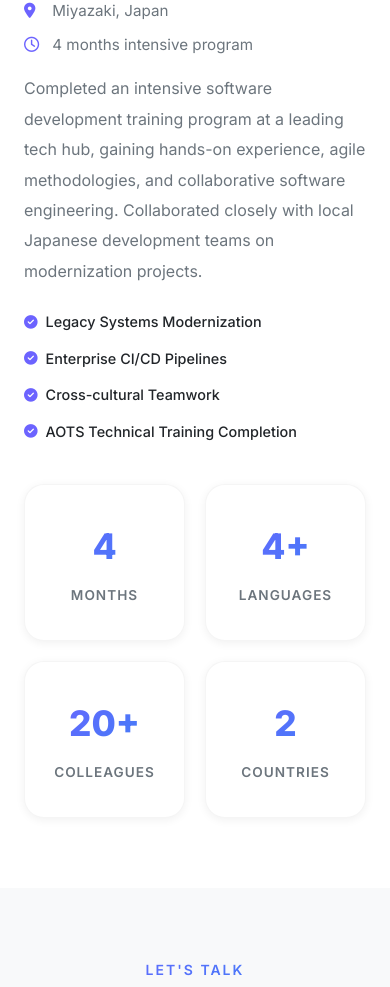
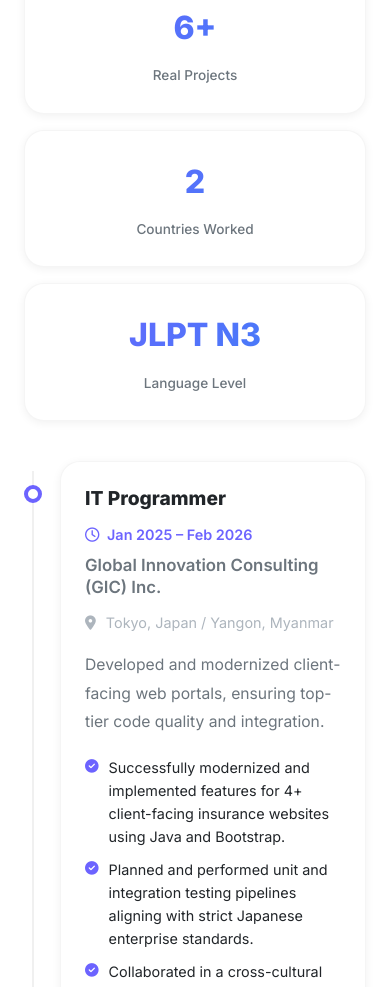
Before and after one commit to ashein-codethedreams/My-Portfolio, a Next.js app: page / in a window 390 px wide. Shown: the part 7074-8061 px from the top of the page. Built offline with nearby package versions, Linux system fonts and the light colour scheme.

Commit message:
added working experiences

```diff
--- a/components/Experience.jsx
+++ b/components/Experience.jsx
@@ -6,56 +6,67 @@ import { experienceData } from '@/data/portfolio';
 import { useIntersectionObserver } from '@/hooks/useIntersectionObserver';
 import { useLanguage } from '@/hooks/useLanguage';
 
+function ExperienceCard({ item }) {
+    const [ref, isVisible] = useIntersectionObserver({ threshold: 0.15 });
+
+    return (
+        <div
+            ref={ref}
+            className={`${styles.timelineItem} ${isVisible ? 'reveal revealed' : 'reveal'}`}
+        >
+            <div className={styles.timelinePoint}></div>
+            <div className={styles.timelineCard}>
+                <div className={styles.timelineCardHeader}>
+                    <h3 className={styles.timelineRole}>{item.role}</h3>
+                    <span className={styles.timelinePeriod}>
+                        <i className="far fa-clock"></i> {item.period}
+                    </span>
+                </div>
+                <h4 className={styles.timelineCompany}>{item.company}</h4>
+                <p className={styles.timelineLocation}>
+                    <i className="fas fa-map-marker-alt"></i> {item.location}
+                </p>
+                <p className={styles.timelineDescription}>{item.description}</p>
+                <ul className={styles.timelineHighlights}>
+                    {item.highlights.map((highlight, idx) => (
+                        <li key={idx}>
+                            <i className="fas fa-check-circle"></i> {highlight}
+                        </li>
+                    ))}
+                </ul>
+            </div>
+        </div>
+    );
+}
+
 export default function Experience() {
-    const [contentRef, contentVisible] = useIntersectionObserver({ threshold: 0.1 });
-    const [statsRef, statsVisible] = useIntersectionObserver({ threshold: 0.1 });
     const { lang } = useLanguage();
 
-    const t = experienceData[lang] ?? experienceData.en;
+    const list = experienceData[lang] ?? experienceData.en;
+    const stats = experienceData.stats[lang] ?? experienceData.stats.en;
     const header = experienceData.sectionHeader[lang] ?? experienceData.sectionHeader.en;
 
     return (
         <section className="section" id="experience">
             <div className="container">
                 <SectionHeader subtitle={header.subtitle} title={header.title} />
-                <div className={styles.experienceContainer}>
-                    <div
-                        ref={contentRef}
-                        className={`${styles.experienceContent} ${contentVisible ? 'reveal revealed' : 'reveal'}`}
-                    >
-                        <div className={styles.experienceBadge}>
-                            <i className="fas fa-globe-americas"></i>
-                            <span>{t.badge}</span>
+
+                {/* Stats Summary row */}
+                <div className={styles.experienceStatsRow}>
+                    {stats.map((stat) => (
+                        <div key={stat.label} className={styles.statCard}>
+                            <span className={styles.statNumber}>{stat.number}</span>
+                            <span className={styles.statLabel}>{stat.label}</span>
                         </div>
-                        <h3>{t.title}</h3>
-                        <p className={styles.experienceLocation}>
-                            <i className="fas fa-map-marker-alt"></i> {t.location}
-                        </p>
-                        <p className={styles.experiencePeriod}>
-                            <i className="far fa-clock"></i> {t.period}
-                        </p>
-                        <p className={styles.experienceDescription}>{t.description}</p>
-                        <ul className={styles.experienceHighlights}>
-                            {t.highlights.map((item) => (
-                                <li key={item}>
-                                    <i className="fas fa-check-circle"></i> {item}
-                                </li>
-                            ))}
-                        </ul>
-                    </div>
-                    <div
-                        ref={statsRef}
-                        className={`${styles.experienceVisual} ${statsVisible ? 'reveal revealed' : 'reveal'}`}
-                    >
-                        <div className={styles.experienceStats}>
-                            {t.stats.map((stat) => (
-                                <div key={stat.label} className={styles.statCard}>
-                                    <span className={styles.statNumber}>{stat.number}</span>
-                                    <span className={styles.statLabel}>{stat.label}</span>
-                                </div>
-                            ))}
-                        </div>
-                    </div>
+                    ))}
+                </div>
+
+                {/* Timeline list */}
+                <div className={styles.timelineContainer}>
+                    <div className={styles.timelineLine}></div>
+                    {list.map((item, index) => (
+                        <ExperienceCard key={index} item={item} />
+                    ))}
                 </div>
             </div>
         </section>
--- a/components/Experience.module.css
+++ b/components/Experience.module.css
@@ -1,79 +1,14 @@
-.experienceContainer {
+.experienceStatsRow {
     display: grid;
-    grid-template-columns: 1.3fr 1fr;
-    gap: 50px;
-    align-items: center;
-}
-
-.experienceBadge {
-    display: inline-flex;
-    align-items: center;
-    gap: 8px;
-    padding: 6px 16px;
-    border-radius: var(--radius-full);
-    background: rgba(108, 99, 255, 0.08);
-    color: var(--primary-start);
-    font-size: 0.85rem;
-    font-weight: 600;
-    margin-bottom: 20px;
-}
-
-.experienceContent h3 {
-    font-size: 1.6rem;
-    margin-bottom: 12px;
-}
-
-.experienceLocation,
-.experiencePeriod {
-    font-size: 0.95rem;
-    margin-bottom: 8px;
-    color: var(--text-body);
-}
-
-.experienceLocation i,
-.experiencePeriod i {
-    color: var(--primary-start);
-    margin-right: 8px;
-    width: 16px;
-}
-
-.experienceDescription {
-    margin-top: 16px;
-    margin-bottom: 24px;
-    line-height: 1.9;
-    font-size: 1rem;
-}
-
-.experienceHighlights {
-    display: grid;
-    grid-template-columns: 1fr 1fr;
-    gap: 12px;
-}
-
-.experienceHighlights li {
-    display: flex;
-    align-items: center;
-    gap: 8px;
-    font-size: 0.9rem;
-    font-weight: 500;
-    color: var(--text-heading);
-}
-
-.experienceHighlights i {
-    color: var(--primary-start);
-    font-size: 0.85rem;
-}
-
-.experienceStats {
-    display: grid;
-    grid-template-columns: 1fr 1fr;
-    gap: 20px;
+    grid-template-columns: repeat(4, 1fr);
+    gap: 24px;
+    margin-bottom: 60px;
 }
 
 .statCard {
     background: var(--bg-card);
     border-radius: var(--radius-lg);
-    padding: 32px 20px;
+    padding: 24px 16px;
     text-align: center;
     box-shadow: var(--shadow-sm);
     border: 1px solid var(--border-subtle);
@@ -83,40 +18,182 @@
 .statCard:hover {
     transform: translateY(-4px);
     box-shadow: var(--shadow-md);
+    border-color: var(--primary-start);
 }
 
 .statNumber {
     display: block;
-    font-size: 2.2rem;
-    font-weight: 800;
+    font-size: 2rem;
+    font-weight: 850;
     background: var(--primary-gradient);
     -webkit-background-clip: text;
     -webkit-text-fill-color: transparent;
     background-clip: text;
-    margin-bottom: 4px;
+    margin-bottom: 6px;
 }
 
 .statLabel {
     font-size: 0.85rem;
+    color: var(--text-body);
+    font-weight: 500;
+}
+
+/* Timeline Container */
+.timelineContainer {
+    position: relative;
+    padding-left: 36px;
+    display: flex;
+    flex-direction: column;
+    gap: 40px;
+}
+
+/* Vertical Line */
+.timelineLine {
+    position: absolute;
+    left: 8px;
+    top: 10px;
+    bottom: 10px;
+    width: 2px;
+    background: var(--border-color);
+}
+
+/* Timeline Item Node */
+.timelineItem {
+    position: relative;
+    width: 100%;
+}
+
+/* Node Dot */
+.timelinePoint {
+    position: absolute;
+    left: -36px;
+    top: 24px;
+    width: 18px;
+    height: 18px;
+    border-radius: 50%;
+    background: var(--bg-primary);
+    border: 4px solid var(--primary-start);
+    z-index: 2;
+    transition: all var(--transition-base);
+}
+
+.timelineItem:hover .timelinePoint {
+    background: var(--primary-start);
+    transform: scale(1.2);
+    box-shadow: var(--shadow-glow);
+}
+
+/* Card content */
+.timelineCard {
+    background: var(--bg-card);
+    border: 1px solid var(--border-subtle);
+    border-radius: var(--radius-lg);
+    padding: 32px;
+    box-shadow: var(--shadow-sm);
+    transition: all var(--transition-base), background var(--transition-theme);
+}
+
+.timelineItem:hover .timelineCard {
+    transform: translateY(-4px);
+    box-shadow: var(--shadow-md);
+    border-color: var(--primary-start);
+}
+
+.timelineCardHeader {
+    display: flex;
+    justify-content: space-between;
+    align-items: center;
+    margin-bottom: 8px;
+    flex-wrap: wrap;
+    gap: 12px;
+}
+
+.timelineRole {
+    font-size: 1.4rem;
+    font-weight: 800;
+    color: var(--text-heading);
+}
+
+.timelinePeriod {
+    font-size: 0.9rem;
+    color: var(--primary-start);
     font-weight: 600;
+}
+
+.timelinePeriod i {
+    margin-right: 4px;
+}
+
+.timelineCompany {
+    font-size: 1.05rem;
     color: var(--text-body);
-    text-transform: uppercase;
-    letter-spacing: 1px;
+    font-weight: 600;
+    margin-bottom: 12px;
+}
+
+.timelineLocation {
+    font-size: 0.9rem;
+    color: var(--text-light);
+    margin-bottom: 16px;
+}
+
+.timelineLocation i {
+    margin-right: 6px;
+}
+
+.timelineDescription {
+    font-size: 0.98rem;
+    line-height: 1.8;
+    color: var(--text-body);
+    margin-bottom: 20px;
+}
+
+.timelineHighlights {
+    list-style: none;
+    display: flex;
+    flex-direction: column;
+    gap: 10px;
+}
+
+.timelineHighlights li {
+    display: flex;
+    align-items: flex-start;
+    gap: 10px;
+    font-size: 0.9rem;
+    color: var(--text-heading);
+    line-height: 1.6;
+}
+
+.timelineHighlights i {
+    color: var(--primary-start);
+    font-size: 0.85rem;
+    margin-top: 4px;
+}
+
+/* Responsiveness */
+@media (max-width: 1024px) {
+    .experienceStatsRow {
+        grid-template-columns: repeat(2, 1fr);
+        gap: 16px;
+    }
 }
 
 @media (max-width: 768px) {
-    .experienceContainer {
-        grid-template-columns: 1fr;
-        gap: 40px;
+    .timelineCard {
+        padding: 24px;
     }
 
-    .experienceHighlights {
-        grid-template-columns: 1fr;
+    .timelineRole {
+        font-size: 1.2rem;
+    }
+
+    .experienceStatsRow {
+        margin-bottom: 40px;
     }
 }
 
 @media (max-width: 480px) {
-    .experienceStats {
-        grid-template-columns: 1fr 1fr;
+    .experienceStatsRow {
+        grid-template-columns: 1fr;
     }
 }
--- a/data/portfolio.js
+++ b/data/portfolio.js
@@ -208,49 +208,99 @@ export const certificates = {
 
 export const experienceData = {
     sectionHeader: {
-        en: { subtitle: 'My Journey', title: 'Foreign Training Experience' },
-        ja: { subtitle: '私の歩み', title: '海外技術研修経験' },
+        en: { subtitle: 'My Journey', title: 'Work Experience' },
+        ja: { subtitle: '私の歩み', title: '実務経歴' },
     },
-    en: {
-        badge: 'AOTS Japan',
-        title: 'Specialized Technical Training',
-        location: 'Miyazaki, Japan',
-        period: '4 months intensive program',
-        description:
-            'Completed an intensive software development training program at a leading tech hub, gaining hands-on experience, agile methodologies, and collaborative software engineering. Collaborated closely with local Japanese development teams on modernization projects.',
-        highlights: [
-            'Legacy Systems Modernization',
-            'Enterprise CI/CD Pipelines',
-            'Cross-cultural Teamwork',
-            'AOTS Technical Training Completion',
+    stats: {
+        en: [
+            { number: '3+', label: 'Years Exp.' },
+            { number: '6+', label: 'Real Projects' },
+            { number: '2', label: 'Countries Worked' },
+            { number: 'JLPT N3', label: 'Language Level' },
         ],
-        stats: [
-            { number: '4', label: 'Months' },
-            { number: '4+', label: 'Languages' },
-            { number: '20+', label: 'Colleagues' },
-            { number: '2', label: 'Countries' },
-        ],
+        ja: [
+            { number: '3年以上', label: '実務経験' },
+            { number: '6件以上', label: '開発実績' },
+            { number: '2ヶ国', label: '勤務経験国' },
+            { number: 'JLPT N3', label: '日本語レベル' },
+        ]
     },
-    ja: {
-        badge: 'AOTS 日本',
-        title: '専門技術研修プログラム',
-        location: '宮崎県、日本',
-        period: '4ヶ月間の集中プログラム',
-        description:
-            '日本国内のIT研修機関にてソフトウェア開発研修プログラムを修了。アジャイル開発手法やチーム開発を実践し、日本側エンジニアと連携しながらシステム開発に取り組みました。',
-        highlights: [
-            'システムモダナイゼーション',
-            'レガシー言語対応',
-            'CI/CDパイプライン管理',
-            '異文化チームでの協働',
-        ],
-        stats: [
-            { number: '4', label: 'ヶ月' },
-            { number: '4+', label: '言語' },
-            { number: '20+', label: '同僚' },
-            { number: '2', label: 'ヶ国' },
-        ],
-    },
+    en: [
+        {
+            company: 'Global Innovation Consulting (GIC) Inc.',
+            role: 'IT Programmer',
+            location: 'Tokyo, Japan / Yangon, Myanmar',
+            period: 'Jan 2025 – Feb 2026',
+            description: 'Developed and modernized client-facing web portals, ensuring top-tier code quality and integration.',
+            highlights: [
+                'Successfully modernized and implemented features for 4+ client-facing insurance websites using Java and Bootstrap.',
+                'Planned and performed unit and integration testing pipelines aligning with strict Japanese enterprise standards.',
+                'Collaborated in a cross-cultural environment, adapting to Japanese business workflows and methodologies.'
+            ]
+        },
+        {
+            company: 'GIC Japan / AOTS Training Program',
+            role: 'Trainee Programmer',
+            location: 'Miyazaki, Japan',
+            period: '2025 (4 months intensive)',
+            description: 'Selected for a specialized tech training program in Japan, focusing on modern enterprise architectures.',
+            highlights: [
+                'Studied transition pipelines for legacy codebases (COBOL, RPG, LANSA) to modern web systems.',
+                'Studied cloud deployment basics on AWS and rapid application building using GeneXus.',
+                'Experienced authentic Japanese workplace workflows and team dynamics directly.'
+            ]
+        },
+        {
+            company: 'Digital Base IT Company',
+            role: 'React Developer',
+            location: 'Yangon, Myanmar',
+            period: 'Feb 2023 – Dec 2024',
+            description: 'Owned client-side modular architectures and frontend system integrations for high-performance applications.',
+            highlights: [
+                'Engineered key LMS elements, including an automated exam evaluation engine and dynamic PDF certificate generation.',
+                'Built fully responsive layouts and order workflows for panoramyanmar.com online bookstore.',
+                'Packaged an e-commerce dashboard as a cross-platform desktop tool using Electron.js with Excel reporting.'
+            ]
+        }
+    ],
+    ja: [
+        {
+            company: 'Global Innovation Consulting (GIC) 株式会社',
+            role: 'ITプログラマー',
+            location: '東京 / ヤンゴン',
+            period: '2025年1月 ～ 2026年2月',
+            description: 'クライアント企業向けシステム開発ポータルサイトの構築・移行、およびテスト設計とコーディングを担当。',
+            highlights: [
+                'Java、Bootstrapを用い、日本企業向けの保険関連ポータルサイト（4サイト以上）のモダン化を担当。',
+                '詳細な単体・結合テストプロセスを設計・実施し、日本の厳しいエンタープライズ品質基準を満たしました。',
+                '日本チームとの直接的な連携を通じ、日本のビジネスマナーや開発フローに適応して業務を進めました。'
+            ]
+        },
+        {
+            company: 'GIC日本／AOTS実務研修プログラム',
+            role: '実務研修生プログラマー',
+            location: '日本・宮崎県',
+            period: '2025年 (4ヶ月間)',
+            description: 'システムモダナイゼーションに焦点を当てた、日本現地での集中実務研修生に選抜。',
+            highlights: [
+                'COBOLやRPGといったレガシープログラムから、モダンなWebシステムへの移行プロセスを習得。',
+                'AWSによるクラウド基盤設計の基礎、およびGeneXusを用いたローコードでの高速開発手法を学習。',
+                '日本の現場におけるプロジェクト管理、チームコラボレーション、専門的なプロセスを実践しました。'
+            ]
+        },
+        {
+            company: 'Digital Base IT Company',
+            role: 'React開発エンジニア',
+            location: 'ヤンゴン、ミャンマー',
+            period: '2023年2月 ～ 2024年12月',
+            description: '専任フロントエンドデベロッパーとして、システム基本設計・API連携・ステート管理等を担当。',
+            highlights: [
+                '学習管理システム(LMS)において、テスト自動評価エンジンと動的なPDF修了証書生成機能を開発。',
+                'オンライン書店(panoramyanmar.com)のカート設計、チェックアウトフローおよびレスポンシブデザインの実装。',
+                'Electron、Chart.js、Excel出力モジュールを用い、店舗オーナー向け店舗管理ダッシュボードアプリをパッケージ開発。'
+            ]
+        }
+    ]
 };
 
 export const contactData = {
```
